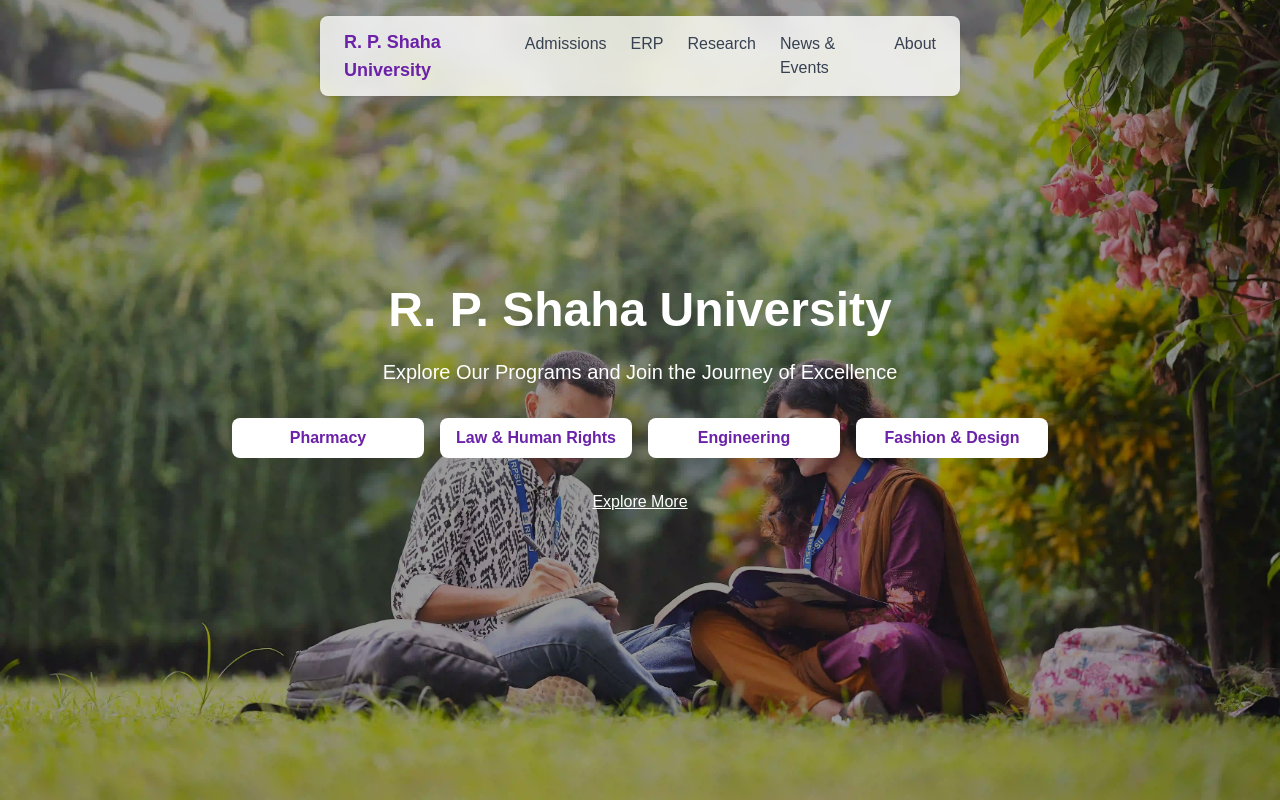
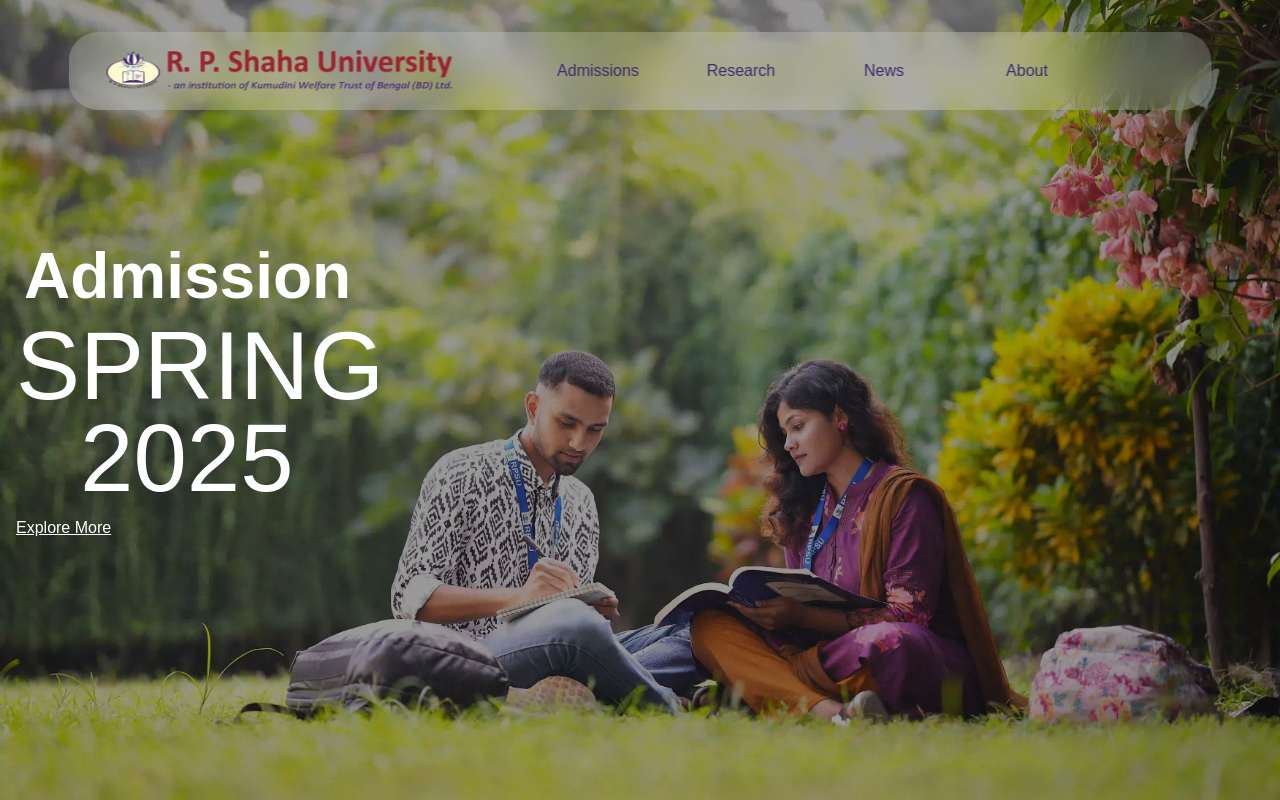
Before and after one commit to ProdanFattan/rpsu_landing_page, a Next.js app: page / in a window 1280 px wide. Shown: the top 800 px of the page. Built offline with nearby package versions, Linux system fonts and the light colour scheme.

Commit message:
navbar and banner

```diff
--- a/components/banner.tsx
+++ b/components/banner.tsx
@@ -3,27 +3,17 @@
     return (
       <div className="relative h-screen bg-cover bg-center" style={{ backgroundImage: "url('/banner.webp')" }}>
         <div className="absolute inset-0 bg-black/40"></div>
-        <div className="relative z-10 container mx-auto flex flex-col items-center justify-center h-full px-4 text-center">
-          <h1 className="text-4xl md:text-5xl font-bold text-white mb-6">
-            R. P. Shaha University
+        <div className="relative z-10 container mx-auto flex flex-col items-start justify-center h-full px-4 text-center">
+          <h1 className="text-2xl md:text-[64px] font-bold text-white md:mb-14 md:pl-2">
+            Admission
           </h1>
-          <p className="text-white text-lg md:text-xl mb-8">
-            Explore Our Programs and Join the Journey of Excellence
+          <p className="text-white text-3xl md:text-[96px] md:mb-14">
+            SPRING
           </p>
-          <div className="grid grid-cols-2 md:grid-cols-4 gap-4">
-            <button className="px-4 py-2 bg-white text-purple-800 font-semibold rounded-lg hover:bg-purple-100">
-              Pharmacy
-            </button>
-            <button className="px-4 py-2 bg-white text-purple-800 font-semibold rounded-lg hover:bg-purple-100">
-              Law & Human Rights
-            </button>
-            <button className="px-4 py-2 bg-white text-purple-800 font-semibold rounded-lg hover:bg-purple-100">
-              Engineering
-            </button>
-            <button className="px-4 py-2 bg-white text-purple-800 font-semibold rounded-lg hover:bg-purple-100">
-              Fashion & Design
-            </button>
-          </div>
+          <p className="text-white text-3xl md:text-[96px] mb-2 pl-6 md:pl-16">
+            2025
+          </p>
+
           <a href="#explore" className="mt-8 text-white underline hover:text-purple-200">
             Explore More
           </a>
--- a/components/navbar.tsx
+++ b/components/navbar.tsx
@@ -1,20 +1,195 @@
-// components/Navbar.js
-export default function Navbar() {
+// // components/Navbar.js
+// import Image from "next/image";
+// function Navbar() {
+//     return (
+//       <nav className="absolute md:top-8 left-1/2 transform -translate-x-1/2 bg-white backdrop-blur-lg bg-opacity-20 md:rounded-[30px] z-50 md:px-6 py-3 w-full xl:w-[1143px] xl:h-[78px] flex items-center justify-between ">
+//         <div className="w-[267px] h-[32px] md:w-[430px] md:h-[56px]"><img src="/logo.png" alt="" /></div>
+//         <ul className="hidden md:flex space-x-6 lg:space-x-10 text-slateblue items-center justify-center pl-">
+//           <li><a href="#admissions" className="hover:text-btn_clr">Admissions</a></li>
+//           <li><a href="#erp" className="hover:text-btn_clr">ERP</a></li>
+//           <li><a href="#research" className="hover:text-btn_clr">Research</a></li>
+//           <li><a href="#news" className="hover:text-btn_clr">News & Events</a></li>
+//           <li><a href="#about" className="hover:text-btn_clr">About</a></li>
+//         </ul>
+//         <button className="block md:hidden text-purple-800 focus:outline-none">
+//           <svg xmlns="http://www.w3.org/2000/svg" className="h-6 w-6" fill="none" viewBox="0 0 24 24" stroke="currentColor">
+//             <path strokeLinecap="round" strokeLinejoin="round" strokeWidth={2} d="M4 6h16M4 12h16m-7 6h7" />
+//           </svg>
+//         </button>
+//       </nav>
+//     );
+//   }
+
+//   export default Navbar;
+"use client";
+import { motion } from "framer-motion";
+import { useState } from "react";
+
+function Navbar() {
+  const [activeDropdown, setActiveDropdown] = useState(null);
+  const [isMobileMenuOpen, setIsMobileMenuOpen] = useState(false);
+
+  const menus: any = {
+    admissions: [
+      { label: "Academics Overview", href: "/admission/academics-overview" },
+      { label: "Admission Requirements", href: "/admission/requirements" },
+      { label: "Tuition & Other Fees", href: "/admission/tuition-fees" },
+      { label: "Alumni", href: "/admission/alumni" },
+      { label: "Special Waiver/Scholarship", href: "/admission/scholarship" },
+      { label: "International Admission", href: "/admission/international" },
+    ],
+    research: [
+      { label: "RPSU Journals", href: "/research/journals" },
+      { label: "Funding", href: "/research/funding" },
+      { label: "Blind Review", href: "/research/blind-review" },
+    ],
+    news: [
+      { label: "Events @ RPSU", href: "/news-events/events" },
+      { label: "Campus Gallery", href: "/news-events/gallery" },
+      { label: "Virtual Tour", href: "/news-events/virtual-tour" },
+      { label: "Accommodation", href: "/news-events/accommodation" },
+      { label: "Life on Campus", href: "/news-events/life-on-campus" },
+      { label: "Culture of Support", href: "/news-events/culture-of-support" },
+      { label: "RPSU Policies", href: "/news-events/policies" },
+    ],
+    about: [
+      { label: "IQAC", href: "/about/iqac" },
+      { label: "History", href: "/about/history" },
+      { label: "Our Founder", href: "/about/founder" },
+      { label: "Managing Director", href: "/about/managing-director" },
+      { label: "Vice Chancellor", href: "/about/vice-chancellor" },
+      { label: "Vision", href: "/about/vision" },
+      { label: "Why Study at RPSU", href: "/about/why-study" },
+      { label: "Administration", href: "/about/administration" },
+      { label: "Contact", href: "/about/contact" },
+    ],
+  };
+
+  const toggleMobileMenu = () => {
+    setIsMobileMenuOpen(!isMobileMenuOpen);
+    setActiveDropdown(null);
+  };
+
+  const toggleDropdown = (menu: any) => {
+    setActiveDropdown(activeDropdown === menu ? null : menu);
+  };
+
   return (
-      <nav className="fixed top-4 left-1/2 transform -translate-x-1/2 bg-white/80 backdrop-blur-md shadow-md rounded-lg z-50 px-6 py-3 w-[90%] md:w-auto flex items-center justify-between">
-        <div className="text-lg font-bold text-purple-800">R. P. Shaha University</div>
-        <ul className="hidden md:flex space-x-6 text-gray-700">
-          <li><a href="#admissions" className="hover:text-purple-600">Admissions</a></li>
-          <li><a href="#erp" className="hover:text-purple-600">ERP</a></li>
-          <li><a href="#research" className="hover:text-purple-600">Research</a></li>
-          <li><a href="#news" className="hover:text-purple-600">News & Events</a></li>
-          <li><a href="#about" className="hover:text-purple-600">About</a></li>
+    <nav className="absolute md:top-8 left-1/2 transform -translate-x-1/2 bg-white backdrop-blur-lg bg-opacity-20 md:rounded-[30px] z-50 md:px-6 py-3 w-full xl:w-[1143px] xl:h-[78px] flex gap-4">
+      <div className="w-[267px] h-[32px] md:w-[430px] md:h-[56px]">
+        <img src="/logo.png" alt="Logo" />
+      </div>
+      <ul className="hidden md:flex space-x-6  text-slateblue items-center justify-center lg:pt-1">
+        {Object.keys(menus).map((menu) => (
+          <li
+            key={menu}
+            className="relative lg:w-[119px] lg:h-[45px] text-center items-center justify-center lg:pt-2"
+            onMouseEnter={() => toggleDropdown(menu)}
+            onMouseLeave={() => toggleDropdown(null)}
+          >
+            <a href={`#${menu}`} className="hover:text-btn_clr capitalize">
+              {menu}
+            </a>
+            {activeDropdown === menu && (
+              <motion.div
+                initial={{ opacity: 0, y: -100 }}
+                animate={{ opacity: 1, y: 0 }}
+                exit={{ opacity: 0, y: -100 }}
+                style={{ translateX: "-70%" }}
+                transition={{ duration: 0.5, ease: "easeOut" }}
+                className="absolute left-1/2 transform -translate-x-1/2 top-12 bg-white text-black shadow-lg rounded-lg py-2 px-4"
+              >
+                <ul>
+                  {menus[menu].map((item: any) => (
+                    <li key={item.label} className="py-1 hover:text-btn_clr">
+                      <a href={item.href}>{item.label}</a>
+                    </li>
+                  ))}
                 </ul>
-        <button className="block md:hidden text-purple-800 focus:outline-none">
-          <svg xmlns="http://www.w3.org/2000/svg" className="h-6 w-6" fill="none" viewBox="0 0 24 24" stroke="currentColor">
-            <path strokeLinecap="round" strokeLinejoin="round" strokeWidth={2} d="M4 6h16M4 12h16m-7 6h7" />
+              </motion.div>
+            )}
+          </li>
+        ))}
+      </ul>
+      <button
+        className="block md:hidden text-purple-800 focus:outline-none pl-[80px]"
+        onClick={toggleMobileMenu}
+      >
+        {isMobileMenuOpen ? (
+          <svg
+            xmlns="http://www.w3.org/2000/svg"
+            className="h-6 w-6"
+            fill="none"
+            viewBox="0 0 24 24"
+            stroke="currentColor"
+          >
+            <path
+              strokeLinecap="round"
+              strokeLinejoin="round"
+              strokeWidth={2}
+              d="M6 18L18 6M6 6l12 12"
+            />
           </svg>
+        ) : (
+          <svg
+            xmlns="http://www.w3.org/2000/svg"
+            className="h-6 w-6"
+            fill="none"
+            viewBox="0 0 24 24"
+            stroke="currentColor"
+          >
+            <path
+              strokeLinecap="round"
+              strokeLinejoin="round"
+              strokeWidth={2}
+              d="M4 6h16M4 12h16m-7 6h7"
+            />
+          </svg>
+        )}
       </button>
+      {isMobileMenuOpen && (
+        <motion.div
+          initial={{ opacity: 0, x: 100 }}
+          animate={{ opacity: 1, x: 0 }}
+          exit={{ opacity: 0, x: 100 }}
+          transition={{ duration: 0.3, ease: "easeOut" }}
+          className="absolute left-0 top-16 w-full bg-white text-black shadow-lg rounded-lg py-4 px-6"
+        >
+          <ul>
+            {Object.keys(menus).map((menu) => (
+              <li key={menu} className="py-2">
+                <button
+                  className="w-full text-left hover:text-btn_clr capitalize"
+                  onClick={() => toggleDropdown(menu)}
+                >
+                  {menu}
+                </button>
+                {activeDropdown === menu && (
+                  <motion.div
+                    initial={{ opacity: 0, x: -50 }}
+                    animate={{ opacity: 1, x: 0 }}
+                    exit={{ opacity: 0, x: -50 }}
+                    transition={{ duration: 0.3, ease: "easeOut" }}
+                    className="pl-4 mt-2"
+                  >
+                    <ul>
+                      {menus[menu].map((item: any) => (
+                        <li key={item.label} className="py-1">
+                          <a href={item.href} className="hover:text-btn_clr">
+                            {item.label}
+                          </a>
+                        </li>
+                      ))}
+                    </ul>
+                  </motion.div>
+                )}
+              </li>
+            ))}
+          </ul>
+        </motion.div>
+      )}
     </nav>
   );
 }
+
+export default Navbar;
```
Also changed, not shown: public/logo.png (added). Lines whose indentation alone changed are shown as unchanged.
